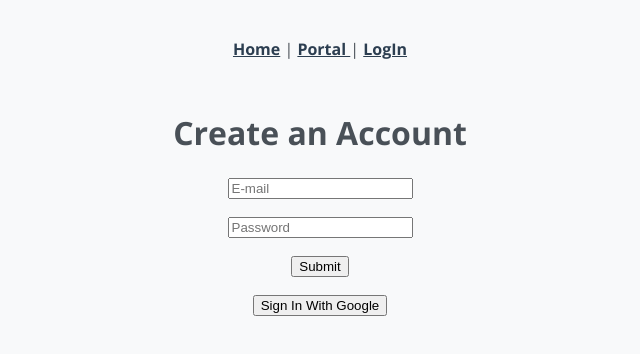
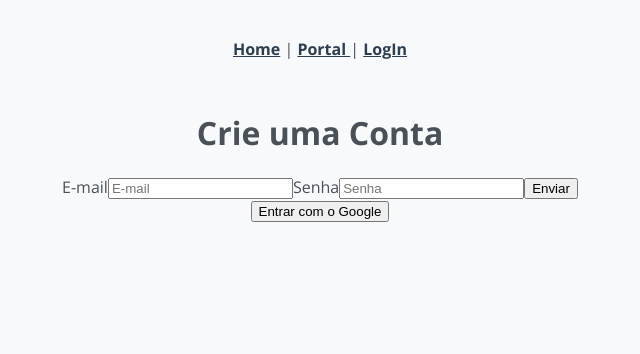
Before and after one commit to mariaLauraDev/repoair-moqa-network, a Vue app: page /register in a window 1280 px wide. Shown: the top 354 px of the page, without its empty margins (320-960 px from the left). Built offline with nearby package versions, Linux system fonts and the light colour scheme; no server answers.

Commit message:
Feat: add download logs

```diff
--- a/src/components/Row.vue
+++ b/src/components/Row.vue
@@ -2,7 +2,7 @@
   <tr class="table__row">
     <Cell :content="index" />
     <Cell :content="rowContent.moqaID" />
-    <Cell :content="rowContent.Timestamp.seconds" />
+    <Cell :content="formatedDate" />
     <Cell :content="rowContent.Pres" />
     <Cell :content="rowContent.co2" />
     <Cell :content="rowContent.pm25" />
@@ -22,10 +22,9 @@ export default {
   components: {
     Cell
   },
-  methods: {
-    formatDate () {
-      const date = new Date(this.rowContent.Timestamp.seconds * 1000)
-      return date.toLocaleDateString('pt-BR')
+  computed: {
+    formatedDate () {
+        return new Date(this.rowContent.Timestamp.seconds * 1000).toISOString()
     }
   }
 }
--- a/src/components/SummaryData.vue
+++ b/src/components/SummaryData.vue
@@ -39,7 +39,7 @@ export default{
 }
 
 .title {
-  font-size: 2.5rem;
+  font-size: 11px;
   font-weight: bold;
   margin-bottom: 2rem;
   text-align: center;
--- a/src/views/LogIn.vue
+++ b/src/views/LogIn.vue
@@ -1,10 +1,16 @@
 <template>
-  <h1>Log in to an Account</h1>
-  <p><input type="text" placeholder="E-mail" v-model="email"></p>
-  <p><input type="password" placeholder="Password" v-model="password"></p>
-  <p v-if="errorMessage"> {{ errorMessage }}</p>
-  <p><button @click="signIn" :disabled="logInLoading" >Submit</button></p>
-  <!-- <p><button @click="signInWithGoogle">Sign In With Google</button></p> -->
+  <div>
+    <h1>Acesse sua Conta</h1>
+    <form @submit.prevent="signIn">
+      <label for="email">E-mail</label>
+      <input type="text" id="email" v-model="email" placeholder="E-mail" required>
+      <label for="password">Senha</label>
+      <input type="password" id="password" v-model="password" placeholder="Senha" required>
+      <p v-if="errorMessage">{{ errorMessage }}</p>
+      <button type="submit" :disabled="logInLoading">Entrar</button>
+      <!-- <button @click="signInWithGoogle">Entrar com o Google</button> -->
+    </form>
+  </div>
 </template>
 
 <script>
--- a/src/views/Portal.vue
+++ b/src/views/Portal.vue
@@ -1,28 +1,32 @@
 <template>
   <div>
-    <p>Selecione um período para visualizar os dados.</p>
-    <label for="startDate">Start Date:</label>
-    <input type="date" id="startDate" v-model="selectedStartDate" />
-    <label for="endDate">End Date:</label>
-    <input type="date" id="endDate" v-model="selectedEndDate" />
-    <button @click="fetchData" :disabled="!isValidDateRange"> Download </button>
+    <p id="instructions"> Selecione um período para visualizar os dados. </p>
+    <label for="startDate">Data de Início:</label>
+    <input type="date" id="startDate" v-model="selectedStartDate" aria-labelledby="instructions" />
+    <label for="endDate">Data de Término:</label>
+    <input type="date" id="endDate" v-model="selectedEndDate" aria-labelledby="instructions" />
+    <button @click="fetchData"> Download </button>
 
-    <p v-if="numberOfDocuments > 0"> {{numberOfDocuments}} documents found</p>
+    <p v-if="numberOfDocuments > 0" aria-live="polite">{{ numberOfDocuments }} documentos encontrados</p>
     <summary-data :documents="documents" :message="message" />
   </div>
 </template>
 
 <script>
 import { getFirestore } from 'firebase/firestore'
+import { getAuth, onAuthStateChanged } from 'firebase/auth'
+
 import {
   collection,
   getDocs,
+  addDoc,
   limit,
   query,
   where,
   orderBy,
   Timestamp
 } from 'firebase/firestore'
+
 import download from 'downloadjs';
 import SummaryData from '../components/SummaryData.vue';
 
@@ -37,7 +41,9 @@ export default {
       documents: [],
       message: 'Sem dados para exibir',
       numberOfDocuments: 0,
-    };
+      downloading: false,
+      user: null,
+    }
   },
   computed: {
     isValidDateRange() {
@@ -47,9 +53,23 @@ export default {
       return this.selectedStartDate <= this.selectedEndDate
     },
   },
+  mounted() {
+    const auth = getAuth();
+    onAuthStateChanged(auth, (user) => {
+      if (user) {
+        this.user = {
+          email: user.email,
+          uid: user.uid,
+        }
+      }
+    })
+  },
   methods: {
     fetchData() {
-      if (!this.isValidDateRange) return
+      if (!this.isValidDateRange) {
+        this.message = 'Período de datas inválido. \n A data de início deve ser anterior à data de término.'
+        return
+      }
 
       return this.fetchDataFromFirestore()
     },
@@ -66,6 +86,8 @@ export default {
       }
     },
     async fetchDataFromFirestore() {
+      try {
+        this.downloading = true
         this.message = 'Carregando dados...'
         const firestore = getFirestore()
         const pollutantsCollection = collection(firestore, process.env.VUE_APP_FIRESTORE_COLLECTION_PATH)
@@ -76,8 +98,7 @@ export default {
           pollutantsCollection,
           where("Timestamp", ">=", firebaseTimeStamps.startTimestamp),
           where("Timestamp", "<=", firebaseTimeStamps.endTimestamp),
-        orderBy('Timestamp', 'desc'),
-        limit(10000)
+          orderBy('Timestamp', 'desc')
         )
         const querySnapshot = await getDocs(documentsQuery);
 
@@ -90,10 +111,26 @@ export default {
 
         if(!!this.documents && this.documents.length > 0) {
           const csvData = this.convertToCsv(this.documents)
-        download(csvData, `MOQA-${this.selectedStartDate}-${this.selectedEndDate}.csv`, 'text/csv')
+          download(csvData, `MoQa-${this.selectedStartDate}-${this.selectedEndDate}.csv`, 'text/csv')
+
+          const downloadHistoryCollection = collection(firestore, 'download-history');
+          const downloadRecord = {
+            user: this.user,
+            startDate: firebaseTimeStamps.startTimestamp,
+            endDate: firebaseTimeStamps.endTimestamp,
+            numberOfDocuments: this.numberOfDocuments,
+            timestamp: new Date()
+          };
+          await addDoc(downloadHistoryCollection, downloadRecord);
         } else {
           this.message = 'Nenhum documento encontrado'
         }
+      } finally {
+        this.downloading = false
+      }
+    },
+    saveHistoryDownloadUser () {
+
     },
     convertToCsv(data) {
       const fields = Object.keys(data[0])
--- a/src/views/Register.vue
+++ b/src/views/Register.vue
@@ -1,9 +1,15 @@
 <template>
-  <h1>Create an Account</h1>
-  <p><input type="text" placeholder="E-mail" v-model="email"></p>
-  <p><input type="password" placeholder="Password" v-model="password"></p>
-  <p><button @click="register">Submit</button></p>
-  <p><button @click="signInWithGoogle">Sign In With Google</button></p>
+  <div>
+    <h1>Crie uma Conta</h1>
+    <form @submit.prevent="register">
+      <label for="email">E-mail</label>
+      <input type="email" id="email" v-model="email" placeholder="E-mail" required>
+      <label for="password">Senha</label>
+      <input type="password" id="password" v-model="password" placeholder="Senha" required>
+      <button type="submit">Enviar</button>
+    </form>
+    <button @click="signInWithGoogle">Entrar com o Google</button>
+  </div>
 </template>
 
 <script>
```
Lines whose indentation alone changed are shown as unchanged.
